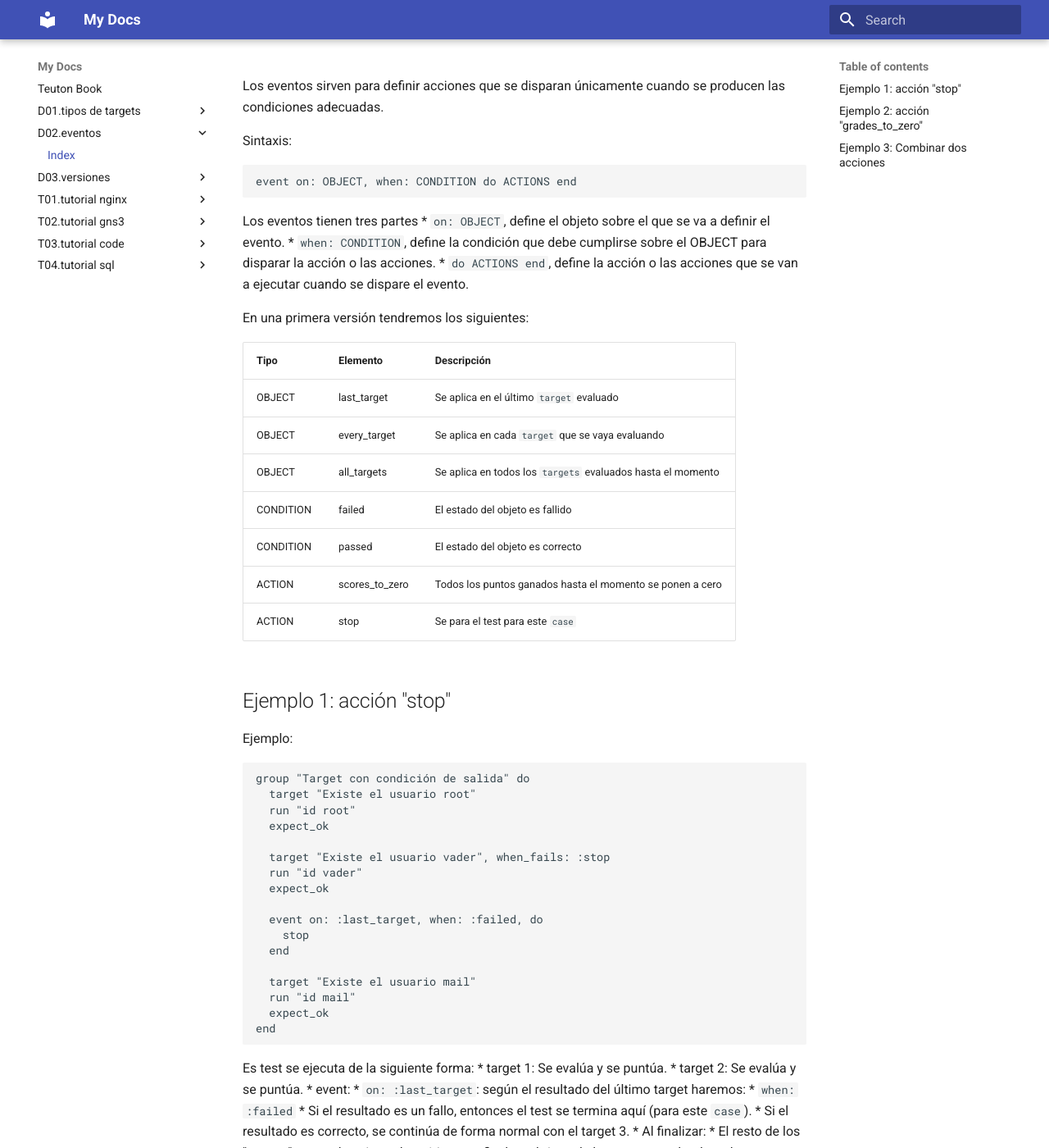
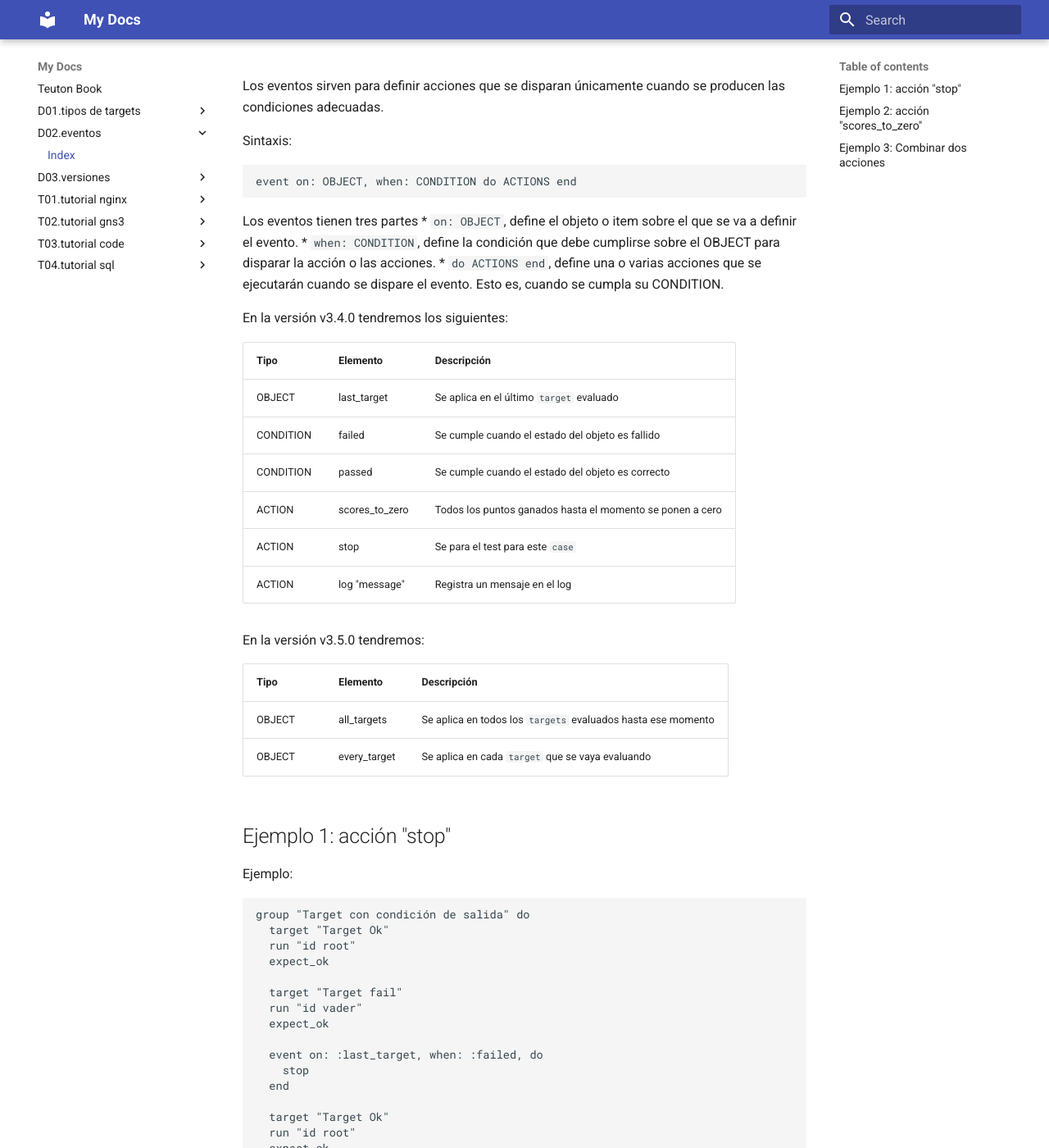
Before and after one commit to dvarrui/teuton-book, an MkDocs documentation site: the page built from docs/d02.eventos/index.md, in a window 1280 px wide and 1400 px high, scrolled down 201 px. Shown: the whole window at 82% size. Built offline with MkDocs 1.6.1 and Material for MkDocs 9.7.7, drawn with Linux system fonts in a browser that asks for light colours; some of the changed text lies outside the part shown.

Commit message:
docs events v3.4.0

````diff
--- a/docs/d02.eventos/index.md
+++ b/docs/d02.eventos/index.md
@@ -1,7 +1,7 @@
 [<< back](../index.md)
 
 ```
-EN DESARROLLO!!! (Para la versión 3.4.0)
+teuton v3.4.0
 ```
 
 # Eventos
@@ -14,21 +14,27 @@ event on: OBJECT, when: CONDITION do ACTIONS end
 ```
 
 Los eventos tienen tres partes
-* `on: OBJECT`, define el objeto sobre el que se va a definir el evento.
+* `on: OBJECT`, define el objeto o item sobre el que se va a definir el evento.
 * `when: CONDITION`, define la condición que debe cumplirse sobre el OBJECT para disparar la acción o las acciones.
-* `do ACTIONS end`, define la acción o las acciones que se van a ejecutar cuando se dispare el evento.
+* `do ACTIONS end`, define una o varias acciones que se ejecutarán cuando se dispare el evento. Esto es, cuando se cumpla su CONDITION.
 
-En una primera versión tendremos los siguientes:
+En la versión v3.4.0 tendremos los siguientes:
 
-| Tipo      | Elemento       | Descripción                                      |
-| --------- | -------------- | ------------------------------------------------ |
-| OBJECT    | last_target    | Se aplica en el último `target` evaluado         |
-| OBJECT    | every_target   | Se aplica en cada `target` que se vaya evaluando |
-| OBJECT    | all_targets    | Se aplica en todos los `targets` evaluados hasta el momento |
-| CONDITION | failed         | El estado del objeto es fallido              |
-| CONDITION | passed         | El estado del objeto es correcto             |
+| Tipo      | Elemento       | Descripción                                       |
+| --------- | -------------- | ------------------------------------------------- |
+| OBJECT    | last_target    | Se aplica en el último `target` evaluado          |
+| CONDITION | failed         | Se cumple cuando el estado del objeto es fallido  |
+| CONDITION | passed         | Se cumple cuando el estado del objeto es correcto |
 | ACTION    | scores_to_zero | Todos los puntos ganados hasta el momento se ponen a cero |
-| ACTION    | stop           | Se para el test para este `case`             |
+| ACTION    | stop           | Se para el test para este `case`                  |
+| ACTION    | log "message"  | Registra un mensaje en el log                     |
+
+En la versión v3.5.0 tendremos:
+
+| Tipo      | Elemento       | Descripción                                       |
+| --------- | -------------- | ------------------------------------------------- |
+| OBJECT    | all_targets    | Se aplica en todos los `targets` evaluados hasta ese momento |
+| OBJECT    | every_target   | Se aplica en cada `target` que se vaya evaluando  |
 
 ## Ejemplo 1: acción "stop"
 
@@ -36,11 +42,11 @@ Ejemplo:
 
 ```ruby
 group "Target con condición de salida" do
-  target "Existe el usuario root"
+  target "Target Ok"
   run "id root"
   expect_ok
 
-  target "Existe el usuario vader", when_fails: :stop
+  target "Target fail"
   run "id vader"
   expect_ok
 
@@ -48,8 +54,8 @@ group "Target con condición de salida" do
     stop
   end
 
-  target "Existe el usuario mail"
-  run "id mail"
+  target "Target Ok"
+  run "id root"
   expect_ok
 end
 ```
@@ -66,26 +72,26 @@ Es test se ejecuta de la siguiente forma:
     * El resto de los "targets" se quedan sin evaluar.
     * La nota final se obtiene de los targets evaluados y los no evaluados.
 
-## Ejemplo 2: acción "grades_to_zero"
+## Ejemplo 2: acción "scores_to_zero"
 
 Ejemplo:
 
 ```ruby
 group "Target con condición de salida" do
-  target "Existe el usuario root"
+  target "Target Ok"
   run "id root"
   expect_ok
 
-  target "Existe el usuario vader"
+  target "Target fail"
   run "id vader"
   expect_ok
 
-  event on: :last_target, when: :failed, do
+  event on: :last_target, when: :failed do
     scores_to_zero
   end
 
-  target "Existe el usuario mail"
-  run "id mail"
+  target "Target Ok"
+  run "id root"
   expect_ok
 end
 ```
@@ -108,22 +114,22 @@ Ejemplo:
 
 ```ruby
 group "Target con condición de salida" do
-  target "Existe el usuario root"
+  target "Target Ok"
   run "id root"
   expect_ok
 
-  target "Existe el usuario vader"
+  target "Target fail"
   run "id vader"
   expect_ok
 
-  event on: :last_target, when: :failed, do
+  event on: :last_target, when: :failed do
     log "El test se para por fallar el target 2"
     scores_to_zero
     stop
   end
 
-  target "Existe el usuario mail"
-  run "id mail"
+  target "Target Ok"
+  run "id root"
   expect_ok
 end
 ```
````
